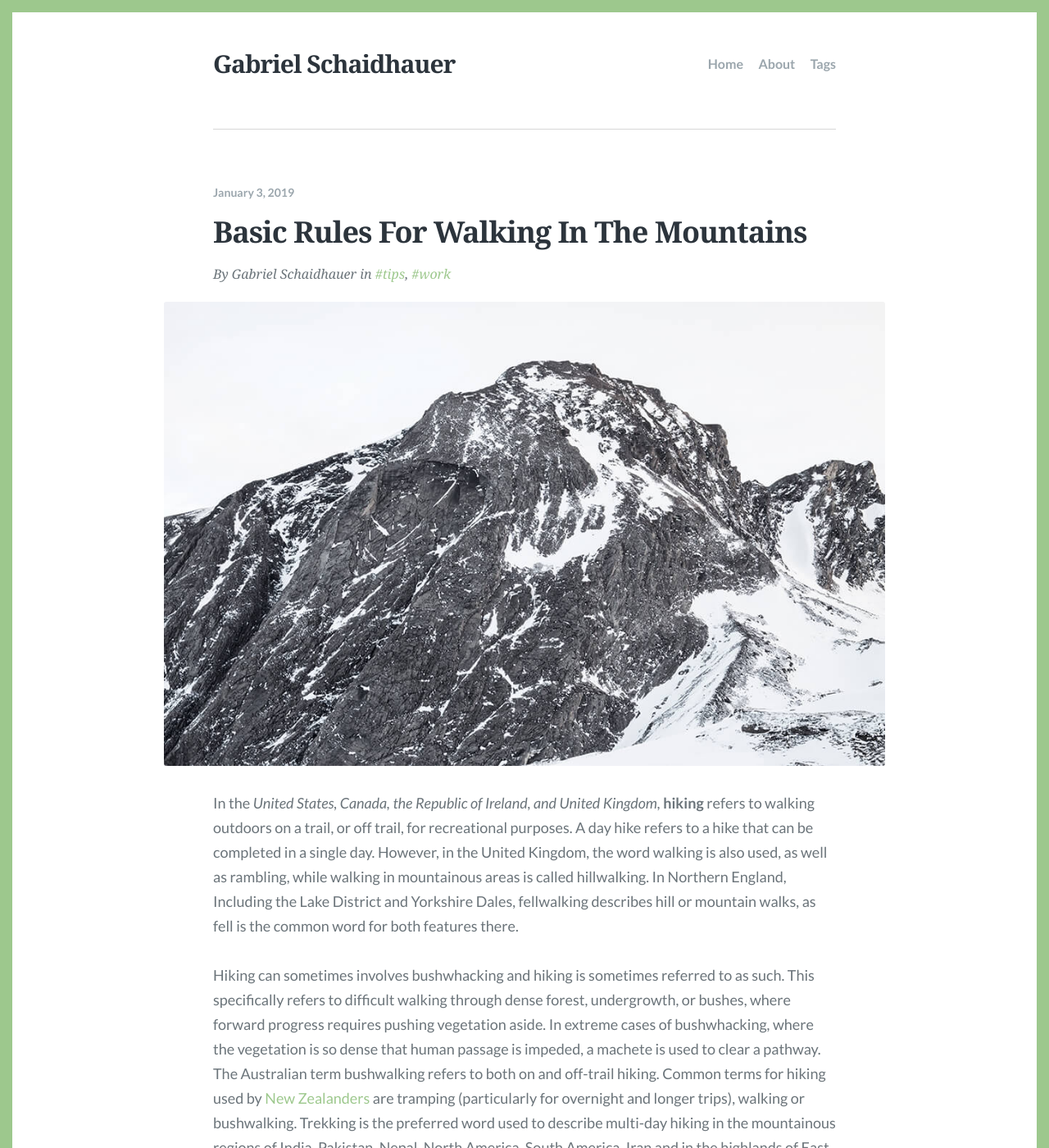
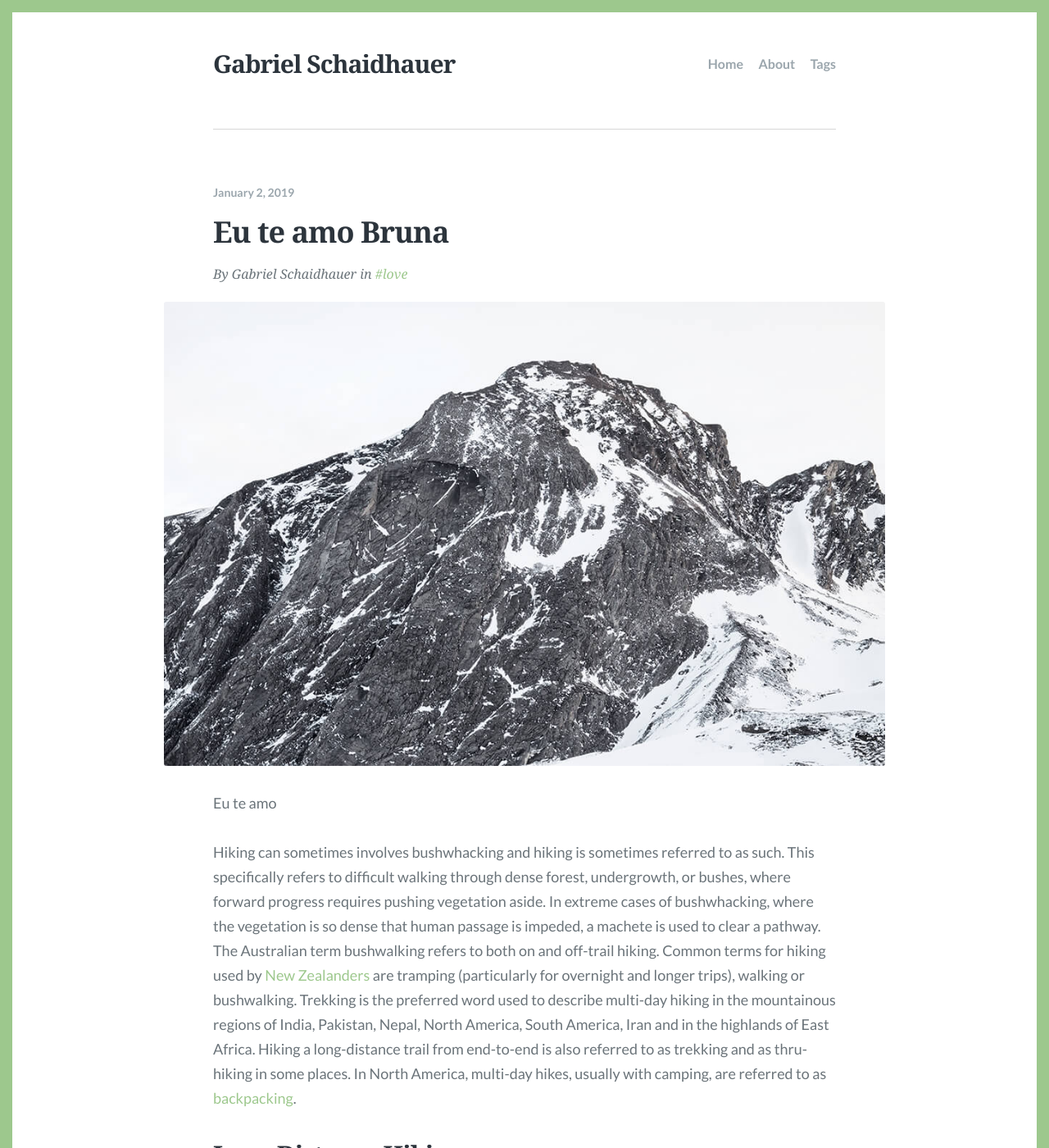
Before and after one commit to gabrielSchaidhauer/ogabriel, a Jekyll site: the page built from _posts/pt/2019-01-02-i-love-you-bruna copy 2.md, in a window 1280 px wide and 1400 px high. Shown: the whole window at 82% size. Built offline with Jekyll 4.4.1, drawn with Linux system fonts in a browser that asks for light colours; some web fonts are replaced; comment, search, counter and statistics services are not loaded.

Commit message:
adding post multilanguage

```diff
--- a/Gemfile
+++ b/Gemfile
@@ -5,6 +5,7 @@
 
 group :jekyll_plugins do
   gem 'jekyll-paginate'
+  gem "jekyll-paginate-multiple"
   gem 'jekyll-sitemap'
   gem 'github-pages'
 end
--- a/_config.yml
+++ b/_config.yml
@@ -5,8 +5,21 @@
 # For technical reasons, this file is *NOT* reloaded automatically when you use
 # 'jekyll serve'. If you change this file, please restart the server process.
 
-# Site language
+defaults:
+  -
+    scope:
+      type: posts
+    values:
+      permalink: /:path/:title:output_ext
+
+
+# Site languages
 lang: en-US
+
+# Available languages
+languages:
+  - pt: "pt-BR"
+  - en: "en-US"
 
 # Site title
 title: "Gabriel Schaidhauer"
@@ -46,13 +59,14 @@
   content: "&copy; ogabriel.com all rights reserved."
   has_social: true
 
-# Plugins
-plugins:
-  - jekyll-paginate
-
 # http://jekyllrb.com/docs/pagination/
-paginate: 3
-paginate_path: '/page:num/'
+paginate_multiple:
+- paginate: 3
+  paginate_path: '/en/page:num/'
+  sub_dir: '/en'
+- paginate: 3
+  paginate_path: '/pt/page:num/'
+  sub_dir: '/pt'
 
 
 # Permalinks
--- /dev/null
+++ b/_data/site_content.json
@@ -0,0 +1,6 @@
+{
+    "return_to_top": {
+        "pt-BR": "Retornar ao topo",
+        "en-US": "Return to top"
+    }
+}
--- a/_layouts/tags.html
+++ b/_layouts/tags.html
@@ -22,7 +22,7 @@
           <li><a href="{{ site.baseurl }}{{ post.url }}">{{ post.title }}</a> <span class="archive-meta"> — <time class="archive-date" datetime="{{ post.date | date: "%Y-%m-%d" }}">{{ post.date | date: "%B %-d, %Y" }}</time></span></li>
         {% endfor %}
         </ul><!-- .archive-post-list -->
-        <p><a href="#top" class="archive-top-link">Return to top &#8593;</a></p>
+        <p><a href="#top" class="archive-top-link">{{ site.data.site_content.return_to_top['pt-BR'] }} &#8593;</a></p>
       {% endfor %}
     </div><!-- .post-content -->
   </article><!-- .post -->
--- a/_posts/2019-01-03-basic-rules-for-walking-in-the-mountains.md
+++ b/_posts/pt/2019-01-02-i-love-you-bruna copy 2.md
@@ -1,13 +1,15 @@
 ---
 layout: post
-title: "Basic Rules For Walking In The Mountains"
-description: "Hiking refers to walking outdoors on a trail, or off trail, for recreational purposes."
-date: 2019-01-03
+title: "Eu te amo Bruna"
+description: "Loving you is very good"
+date: 2019-01-02
 feature_image: images/mountain.jpg
-tags: [tips, work]
+language: "pt"
+tags: [love]
 ---
 
-In the *United States, Canada, the Republic of Ireland, and United Kingdom,* **hiking** refers to walking outdoors on a trail, or off trail, for recreational purposes. A day hike refers to a hike that can be completed in a single day. However, in the United Kingdom, the word walking is also used, as well as rambling, while walking in mountainous areas is called hillwalking. In Northern England, Including the Lake District and Yorkshire Dales, fellwalking describes hill or mountain walks, as fell is the common word for both features there.
+Eu te amo
+
 
 <!--more-->
 
@@ -17,7 +19,7 @@
 
 Frequently nowadays long distance hikes (walking tours) are undertaken along long distance paths, including the National Trails in England and Wales, the National Trail System in the USA and The Grande Randonnée (France), Grote Routepaden, or Lange-afstand-wandelpaden (Holland), Grande Rota (Portugal), Gran Recorrido (Spain) is a network of long-distance footpaths in Europe, mostly in France, Belgium, the Netherlands and Spain. There are extensive networks in other European countries of long distance trails, as well as in Canada, Australia, New Zealand, Nepal, and to a lesser extent other Asiatic countries, like Turkey, Israel, and Jordan. In the Alps of Austria, Slovenia, Switzerland, Germany, France, and Italy walking tours are often made from 'hut-to-hut', using an extensive system of mountain huts.
 
-{% include image_full.html imageurl="/images/mountain-2.jpg" title="Mountain" caption="Norway is Beautiful" %}
+{% include image_full.html imageurl="/ogabriel/images/mountain-2.jpg" title="Mountain" caption="Norway is Beautiful" %}
 
 In the late 20th-century there has been a proliferation of official and unofficial long distance routes, which mean that hikers now are more likely to refer to using a long distance way (Britain), trail (USA), The Grande Randonnée (France), etc., than setting out on a walking tour. Early examples of long distance paths, include the Appalachian Trail in the USA and the Pennine Way in Britain. Pilgrimage routes are now treated, by some walkers, as long distance routes, and the route taken by the British National Trail the North Downs Way closely follows that of the Pilgrims' Way to Canterbury.
 
```
Also changed, not shown: 404.md (+5 -3 lines), _includes/user_language.html (added, +50 -0 lines), _posts/en/2019-01-02-i-love-you-bruna copy 2.md (renamed from _posts/2019-01-02-i-love-you-bruna.md, +1 -0 lines), en/404.md (added, +8 -0 lines), en/index.html (added, +51 -0 lines), index.html (+49 -45 lines), pt/404.md (added, +8 -0 lines), pt/index.html (added, +50 -0 lines), Gemfile.lock, favicon.ico (added).
